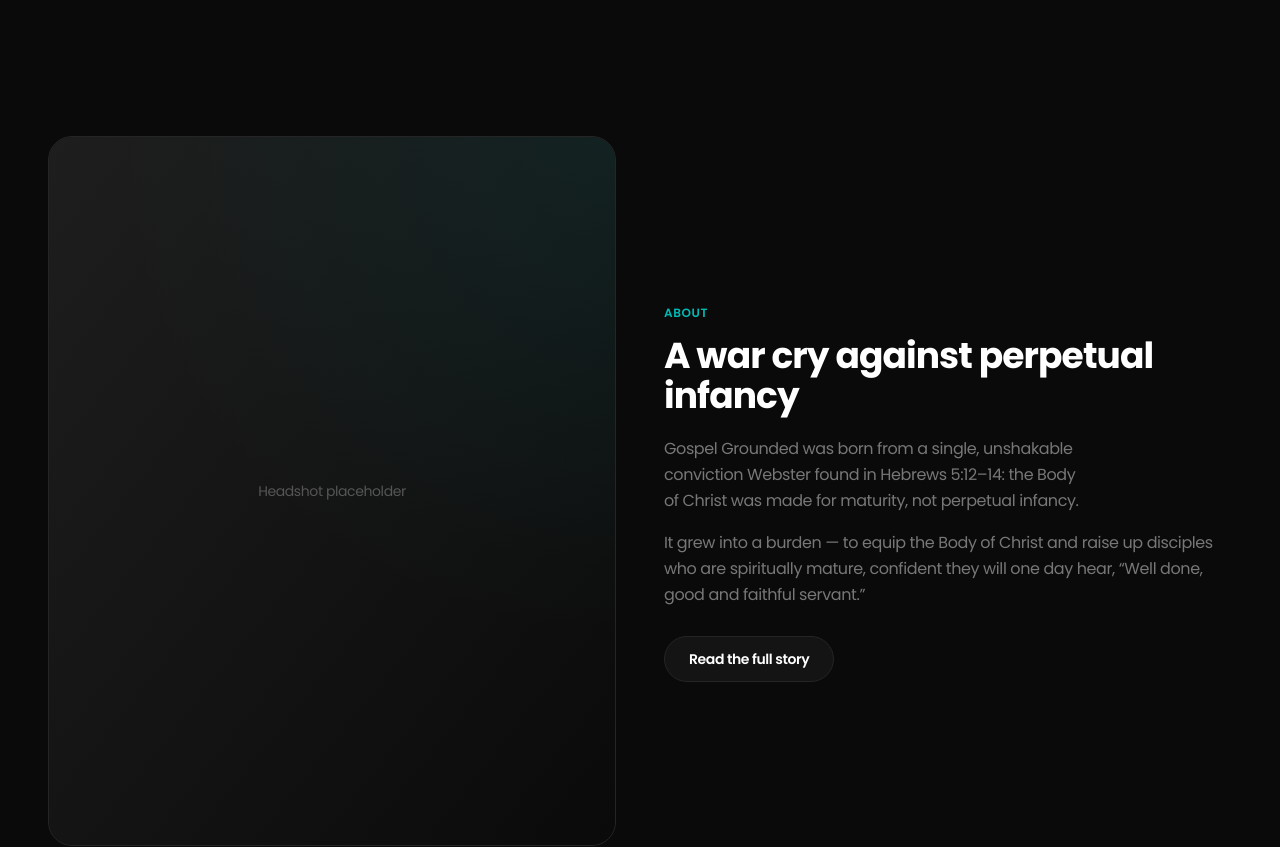
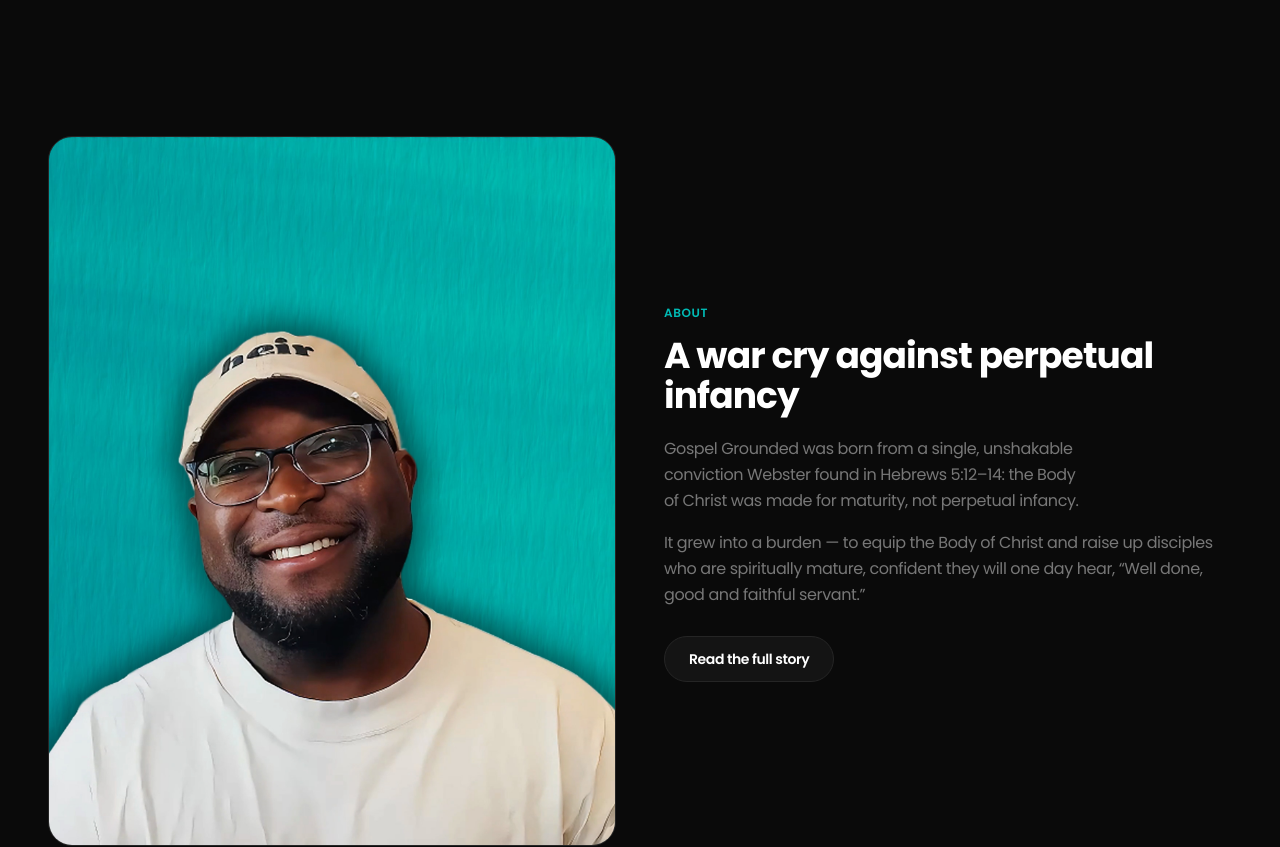
Before and after one commit to gospelgrounded-ai/website, a Next.js app: page / in a window 1280 px wide. Shown: the part 1320-2167 px from the top of the page. Built offline with nearby package versions, Linux system fonts and the light colour scheme.

Commit message:
Add Webster's headshot to Home and About
Replace the grey placeholders with the real photo (public/webster.png).

Co-Authored-By: Claude Opus 4.8 <noreply@anthropic.com>
Claude-Session: https://claude.ai/code/session_011jLizUfQu8N4uo6X7mV2zV

```diff
--- a/app/about/page.tsx
+++ b/app/about/page.tsx
@@ -1,5 +1,6 @@
 import type { Metadata } from 'next';
 import Link from 'next/link';
+import Image from 'next/image';
 
 export const metadata: Metadata = {
   title: 'About',
@@ -58,11 +59,14 @@ export default function About() {
               </p>
             </div>
             <div className="relative aspect-[4/5] overflow-hidden rounded-3xl border border-line bg-surface">
-              <div className="absolute inset-0 bg-gradient-to-br from-surface2 via-surface to-bg" />
-              <div className="absolute inset-0 bg-teal-glow-tr opacity-60" />
-              <div className="absolute inset-0 flex items-center justify-center">
-                <span className="text-sm text-muted2">Headshot placeholder</span>
-              </div>
+              <Image
+                src="/webster.png"
+                alt="Webster — founder of Gospel Grounded"
+                fill
+                sizes="(max-width: 1024px) 100vw, 40vw"
+                className="object-cover"
+                priority
+              />
             </div>
           </div>
         </div>
--- a/app/page.tsx
+++ b/app/page.tsx
@@ -1,4 +1,5 @@
 import Link from 'next/link';
+import Image from 'next/image';
 import NewsletterForm from '@/components/NewsletterForm';
 import VideoCard from '@/components/VideoCard';
 import { videos as allVideos } from '@/lib/videos';
@@ -92,11 +93,14 @@ export default function Home() {
       <section className="container-px mx-auto max-w-7xl py-24">
         <div className="grid items-center gap-12 lg:grid-cols-2">
           <div className="relative aspect-[4/5] overflow-hidden rounded-3xl border border-line bg-surface">
-            <div className="absolute inset-0 bg-gradient-to-br from-surface2 via-surface to-bg" />
-            <div className="absolute inset-0 bg-teal-glow-tr opacity-60" />
-            <div className="absolute inset-0 flex items-center justify-center">
-              <span className="text-sm text-muted2">Headshot placeholder</span>
-            </div>
+            <Image
+              src="/webster.png"
+              alt="Webster — founder of Gospel Grounded"
+              fill
+              sizes="(max-width: 1024px) 100vw, 50vw"
+              className="object-cover"
+              priority
+            />
           </div>
           <div>
             <span className="text-xs font-semibold uppercase tracking-wider text-brand">
```
Also changed, not shown: public/webster.png (added).
